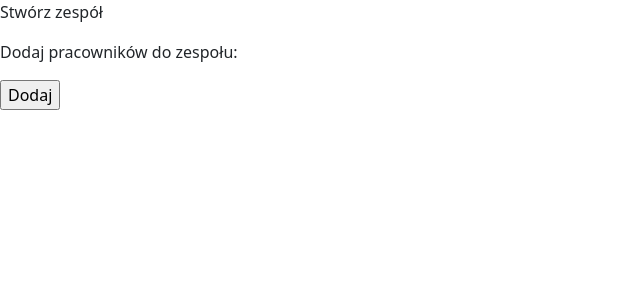
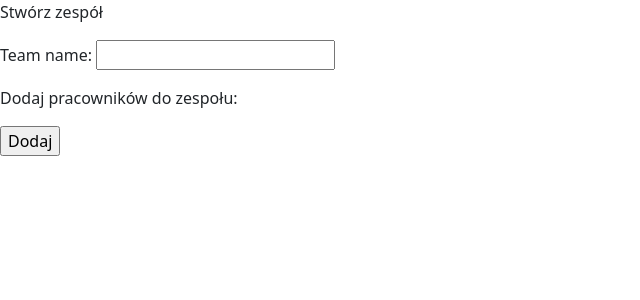
Before and after one commit to SzymonPolczynski/Final_Project, a Django app: page /add-team/ in a window 1280 px wide. Shown: the part 56-356 px from the top of the page, without its empty margins (0-640 px from the left). Run offline with Django 4.2, Linux system fonts and the light colour scheme; data that the repository does not hold is empty.

Commit message:
adding team composer and team details

```diff
--- a/organizer/organizer/urls.py
+++ b/organizer/organizer/urls.py
@@ -16,15 +16,27 @@ Including another URLconf
 from django.contrib import admin
 from django.urls import path
 
-from timetable.views import MainPageView, AddUserView, AddEmployeeView, AddTeamView, UserDetailsView, \
-    EmployeeDetailsView
+from timetable.views import (
+    MainPageView,
+    AddUserView,
+    AddEmployeeView,
+    AddTeamView,
+    UserDetailsView,
+    EmployeeDetailsView,
+    TeamDetailsView,
+)
 
 urlpatterns = [
-    path('admin/', admin.site.urls),
-    path('', MainPageView.as_view(), name="index"),
-    path('add-user/', AddUserView.as_view(), name="add-user"),
-    path('add-employee/', AddEmployeeView.as_view(), name="add-employee"),
-    path('add-team/', AddTeamView.as_view(), name="add-team"),
-    path('user/<int:user_id>/', UserDetailsView.as_view(), name="user-details"),
-    path('employee/<int:employee_id>', EmployeeDetailsView.as_view(), name="employee-details"),
+    path("admin/", admin.site.urls),
+    path("", MainPageView.as_view(), name="index"),
+    path("add-user/", AddUserView.as_view(), name="add-user"),
+    path("add-employee/", AddEmployeeView.as_view(), name="add-employee"),
+    path("add-team/", AddTeamView.as_view(), name="add-team"),
+    path("user/<int:user_id>/", UserDetailsView.as_view(), name="user-details"),
+    path(
+        "employee/<int:employee_id>",
+        EmployeeDetailsView.as_view(),
+        name="employee-details",
+    ),
+    path("team/<int:team_id>", TeamDetailsView.as_view(), name="team-details"),
 ]
--- a/organizer/timetable/forms.py
+++ b/organizer/timetable/forms.py
@@ -1,5 +1,5 @@
 from django import forms
-from .models import Employee
+from .models import Employee, Team
 
 
 class AddUserForm(forms.Form):
@@ -18,6 +18,13 @@ class AddEmployeeForm(forms.Form):
     job = forms.ChoiceField(label="Funkcja", choices=Employee.JOBS)
 
 
-class AddTeamForm(forms.Form):
-    employees = forms.MultipleChoiceField(label="Dodaj pracowników do zespołu", choices=Employee.objects.all(),
-                                  widget=forms.CheckboxSelectMultiple())
+class AddTeamForm(forms.ModelForm):
+    employees = forms.ModelMultipleChoiceField(
+        label="Dodaj pracowników do zespołu",
+        queryset=Employee.objects.all(),
+        widget=forms.CheckboxSelectMultiple(),
+    )
+
+    class Meta:
+        model = Team
+        fields = ("team_name",)
--- a/organizer/timetable/models.py
+++ b/organizer/timetable/models.py
@@ -28,6 +28,7 @@ class Employee(models.Model):
 
 
 class Team(models.Model):
+    team_name = models.CharField(max_length=64)
     employees = models.ForeignKey(Employee, on_delete=models.CASCADE)
 
 
--- a/organizer/timetable/views.py
+++ b/organizer/timetable/views.py
@@ -2,7 +2,7 @@ from django.shortcuts import render, get_object_or_404, redirect
 from django.views import View
 
 from timetable.forms import AddUserForm, AddEmployeeForm, AddTeamForm
-from timetable.models import User, Employee
+from timetable.models import User, Employee, Team
 
 
 class MainPageView(View):
@@ -62,15 +62,28 @@ class AddEmployeeView(View):
             employee_surname = form.cleaned_data["employee_surname"]
             job = form.cleaned_data["job"]
             new_employee = Employee.objects.create(
-                employee_name=employee_name,
-                employee_surname=employee_surname,
-                job=job
+                employee_name=employee_name, employee_surname=employee_surname, job=job
             )
             return redirect(f"/employee/{new_employee.id}")
         return render(request, "create_employee.html", {"form": form})
+
+
+class TeamDetailsView(View):
+    def get(self, request, team_id):
+        ctx = {"team": get_object_or_404(Team, pk=team_id)}
+        return render(request, "team_details.html", ctx)
 
 
 class AddTeamView(View):
     def get(self, request):
         form = AddTeamForm
         return render(request, "compose_team.html", {"form": form})
+
+    def post(self, request):
+        form = AddTeamForm(request.POST)
+        if form.is_valid():
+            team_name = form.cleaned_data["team_name"]
+            employees = form.cleaned_data["employees"]
+            new_team = Team.objects.create(team_name=team_name, employees=employees)
+            return redirect(f"/team/{new_team.id}")
+        return render(request, "compose_team.html", {"form": form})
```
Also changed, not shown: organizer/timetable/templates/team_details.html (+12 -9 lines), organizer/timetable/migrations/0005_team_team_name.py (added).
